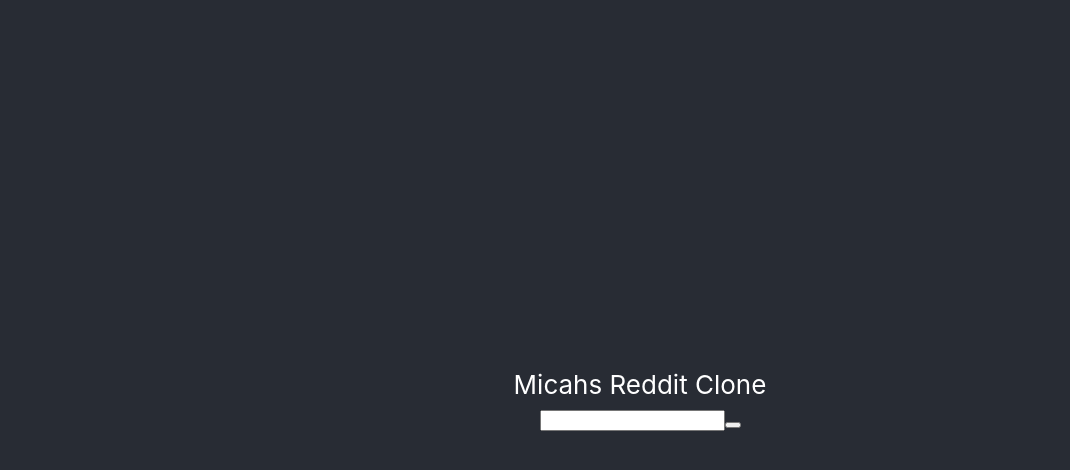
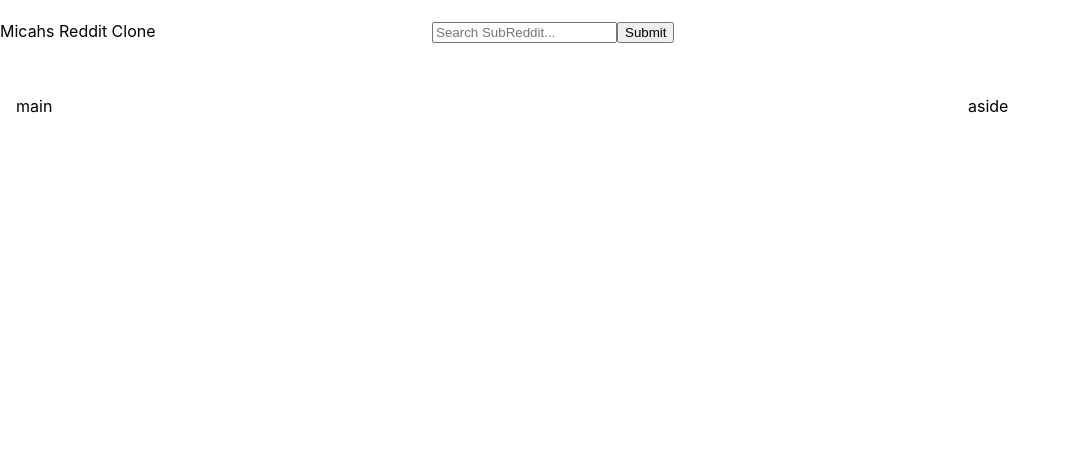
Before and after one commit to micahsteele/reddit-clone, a React (Create React App) app: page / in a window 1280 px wide. Shown: the top 470 px of the page, without its empty margins (0-1070 px from the left). Built offline with nearby package versions, Linux system fonts and the light colour scheme.

Commit message:
grid layout

```diff
--- a/src/App.css
+++ b/src/App.css
@@ -1,38 +1,20 @@
 .App {
-  text-align: center;
-}
-
-.App-logo {
-  height: 40vmin;
-  pointer-events: none;
-}
-
-@media (prefers-reduced-motion: no-preference) {
-  .App-logo {
-    animation: App-logo-spin infinite 20s linear;
-  }
+  display: grid;
+  grid-template-columns: 1fr 2fr 1fr;
+  grid-gap: 16px;
 }
 
 .App-header {
-  background-color: #282c34;
-  min-height: 100vh;
-  display: flex;
-  flex-direction: column;
-  align-items: center;
-  justify-content: center;
-  font-size: calc(10px + 2vmin);
-  color: white;
+  grid-column: 1 / -1;
+  display: grid;
+  align-content: center;
+  grid-template-columns: 1fr 1fr 1fr;
+  grid-gap: 16px;
+  height: 64px;
 }
 
-.App-link {
-  color: #61dafb;
+.App-main {
+  padding-left: 16px;
+  grid-column: 1 / 3;
+  height: 100%;
 }
-
-@keyframes App-logo-spin {
-  from {
-    transform: rotate(0deg);
-  }
-  to {
-    transform: rotate(360deg);
-  }
-}
--- a/src/App.js
+++ b/src/App.js
@@ -1,4 +1,3 @@
-import logo from './logo.svg';
 import './App.css';
 
 function App() {
@@ -10,11 +9,17 @@ function App() {
         </div>
         <div>
           <form>
-            <input type='text' />
-            <button type='submit' ></button>
+            <input type='text' placeholder='Search SubReddit...' name='search' />
+            <button type='submit' >Submit</button>
           </form>
         </div>
       </header>
+      <div className='App-main'>
+        <p>main</p>
+      </div>
+      <aside>
+        <p>aside</p>
+      </aside>
     </div>
   );
 }
```
Also changed, not shown: 1 other file (tests, documents, lock files or other folders).
